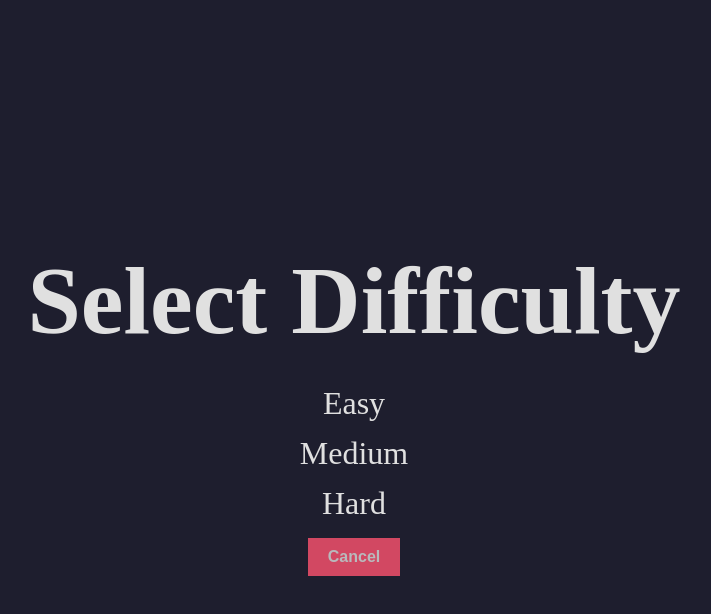
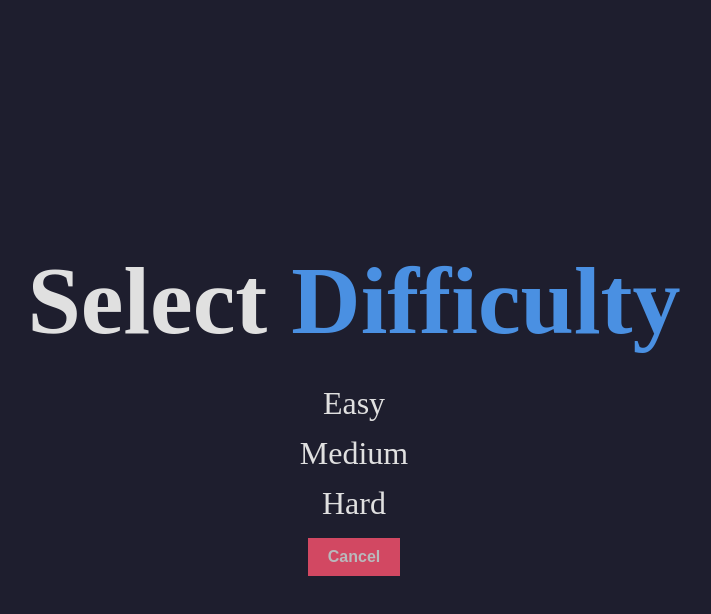
Before and after one commit to YahyaNashar22/NavyBits_Sudoku, a React (Vite) app: page / in a window 1280 px wide. Both pictures are taken after a click on the button "✨ Solve a new puzzle". Shown: the top 614 px of the page, without its empty margins (286-997 px from the left). Built offline with nearby package versions, Linux system fonts and the light colour scheme.

Commit message:
added additional styling to titles

```diff
--- a/src/components/DifficultiesList.tsx
+++ b/src/components/DifficultiesList.tsx
@@ -19,7 +19,9 @@ const DifficultiesList = ({
   };
   return (
     <div className="difficulty_menu">
-      <h1 className="title">Select Difficulty</h1>
+      <h1 className="title">
+        Select <span style={{ color: "var(--highlight)" }}>Difficulty</span>
+      </h1>
       <ul className="difficulty_list">
         <li
           className="difficulty_option"
--- a/src/components/ManualUploadOptions.tsx
+++ b/src/components/ManualUploadOptions.tsx
@@ -27,7 +27,17 @@ const ManualUploadOptions = ({
   return (
     <div className="wrapper">
       <h1 className="title">
-        {uploadImage ? "Upload Image" : "How Would You Like To Start?"}
+        {uploadImage ? (
+          <>
+            Upload
+            <span style={{ color: "var(--highlight)" }}> Image</span>
+          </>
+        ) : (
+          <>
+            How Would You{" "}
+            <span style={{ color: "var(--highlight)" }}>Like To Start?</span>
+          </>
+        )}
       </h1>
       {uploadImage ? (
         <ImageUploader />
```
